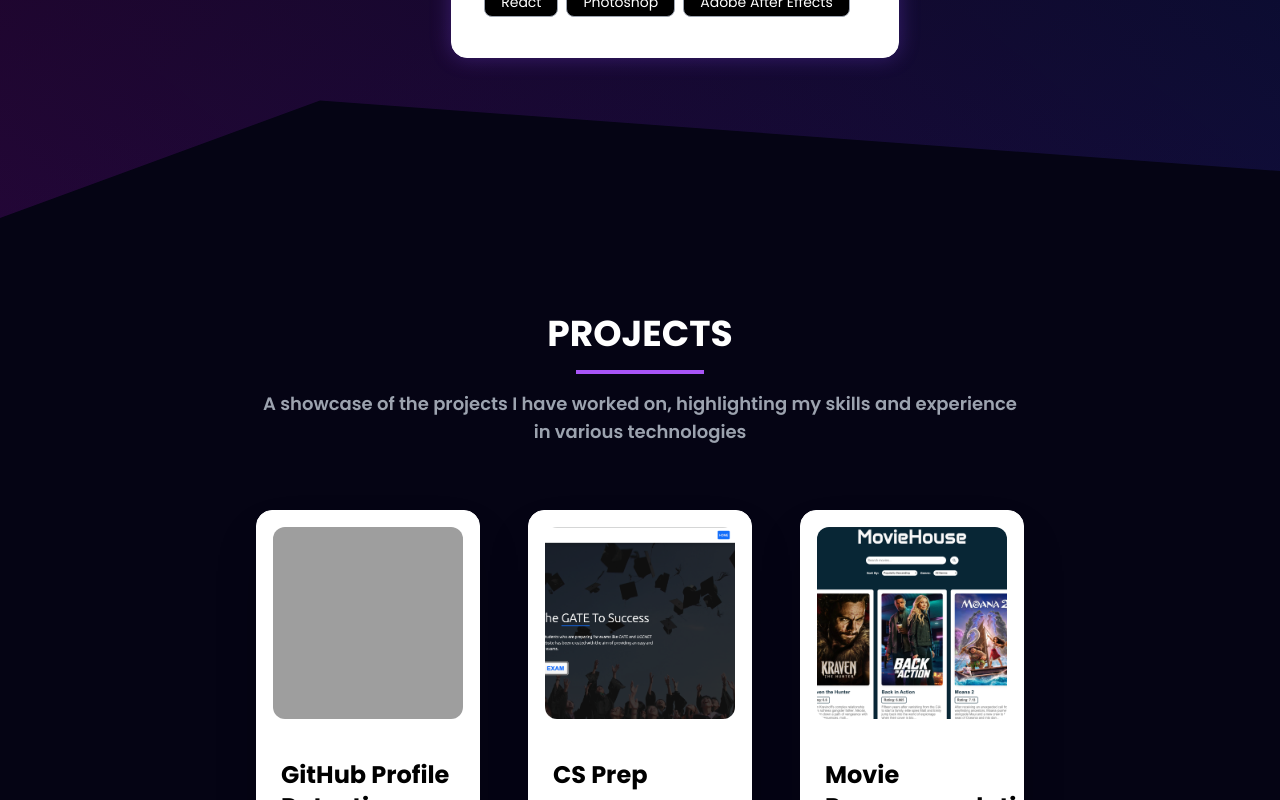
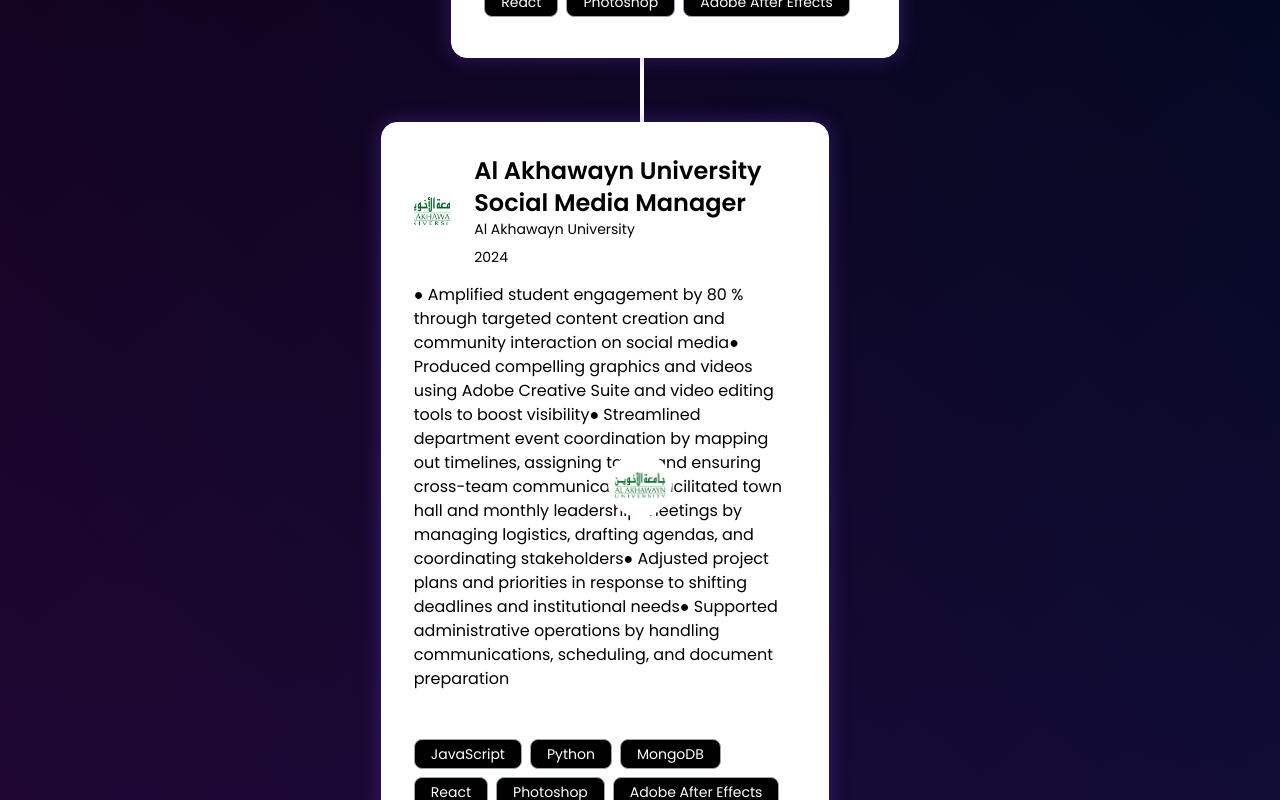
Before and after one commit to RamiR4mi/my-portfolio, a React (Vite) app: page / in a window 1280 px wide. Shown: the part 4040-4840 px from the top of the page. Built offline with nearby package versions, Linux system fonts and the light colour scheme; grey boxes are pictures that could not be loaded.

Commit message:
added aui

```diff
--- a/src/constants.js
+++ b/src/constants.js
@@ -163,6 +163,20 @@
       desc: "Specialized in creating comprehensive digital solutions with focus on user experience and visual design for various industries.Developed responsive web applications for various industries Created brand identities and marketing materials Produced promotional videos and motion graphicsCollaborated with international teams on complex projects",
       skills: ["JavaScript", "Python", "MongoDB", "React", "Photoshop", "Adobe After Effects"],
     },
+     {
+      id: 3,
+      img: auiLogo,
+      role: "Al Akhawayn University Social Media Manager",
+      company: "Al Akhawayn University",
+      date: "2024",
+      desc: "●	Amplified student engagement by 80 % through targeted content creation and community interaction on social media"+
+"●	Produced compelling graphics and videos using Adobe Creative Suite and video editing tools to boost visibility"+
+"●	Streamlined department event coordination by mapping out timelines, assigning tasks, and ensuring cross-team communication"+
+"●	Facilitated town hall and monthly leadership meetings by managing logistics, drafting agendas, and coordinating stakeholders"+
+"●	Adjusted project plans and priorities in response to shifting deadlines and institutional needs"+
+"●	Supported administrative operations by handling communications, scheduling, and document preparation",
+      skills: ["JavaScript", "Python", "MongoDB", "React", "Photoshop", "Adobe After Effects"],
+    },
   ];
 
   export const education = [
```
